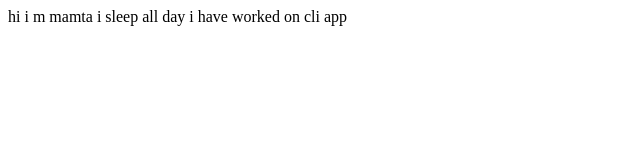
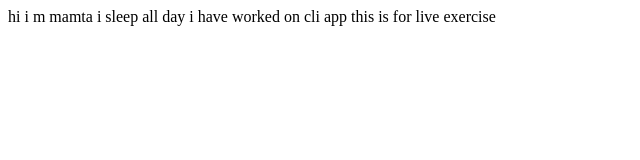
Before and after one commit to bandgarmamta/noegcamp-lessontwo, a plain HTML site: page index.html in a window 1280 px wide. Shown: the whole page, without its empty margins (0-640 px from the left). Drawn offline with Linux system fonts and the light colour scheme.

Commit message:
docs: live exercise

```diff
--- a/index.html
+++ b/index.html
@@ -11,5 +11,7 @@
     i sleep all day
 
     i have worked on cli app
+
+    this is for live exercise
 </body>
 </html>
```
